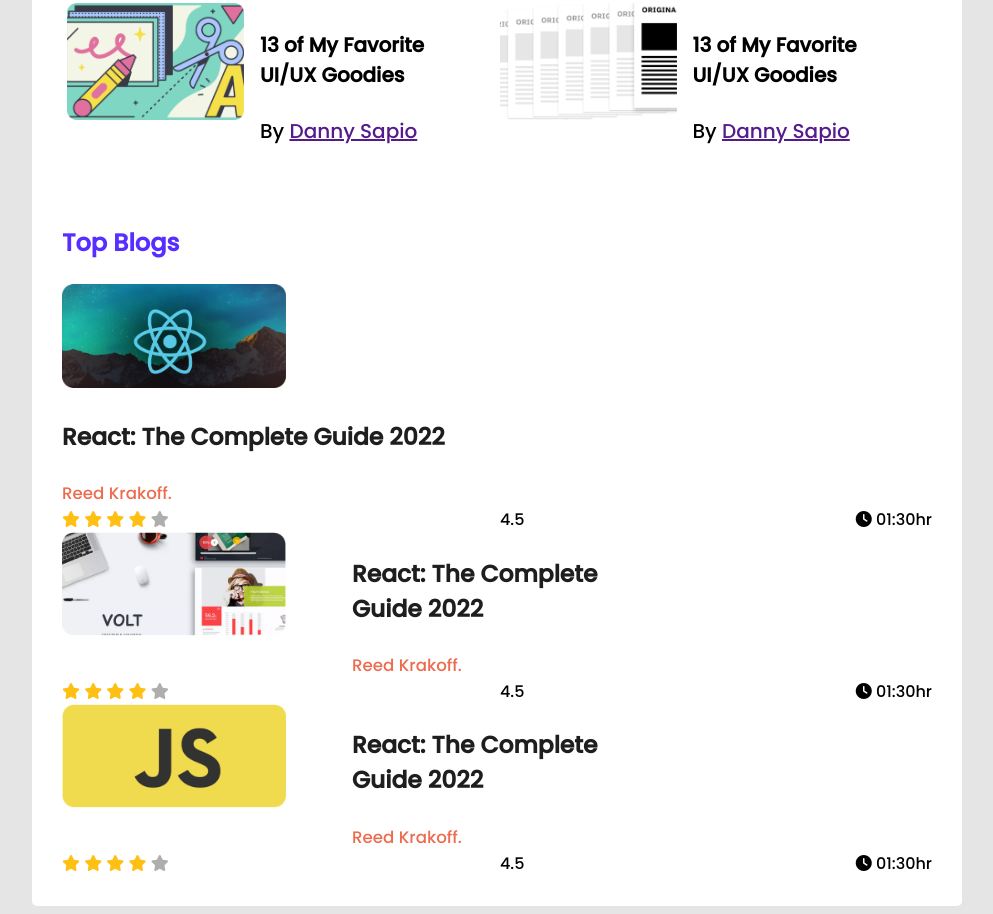
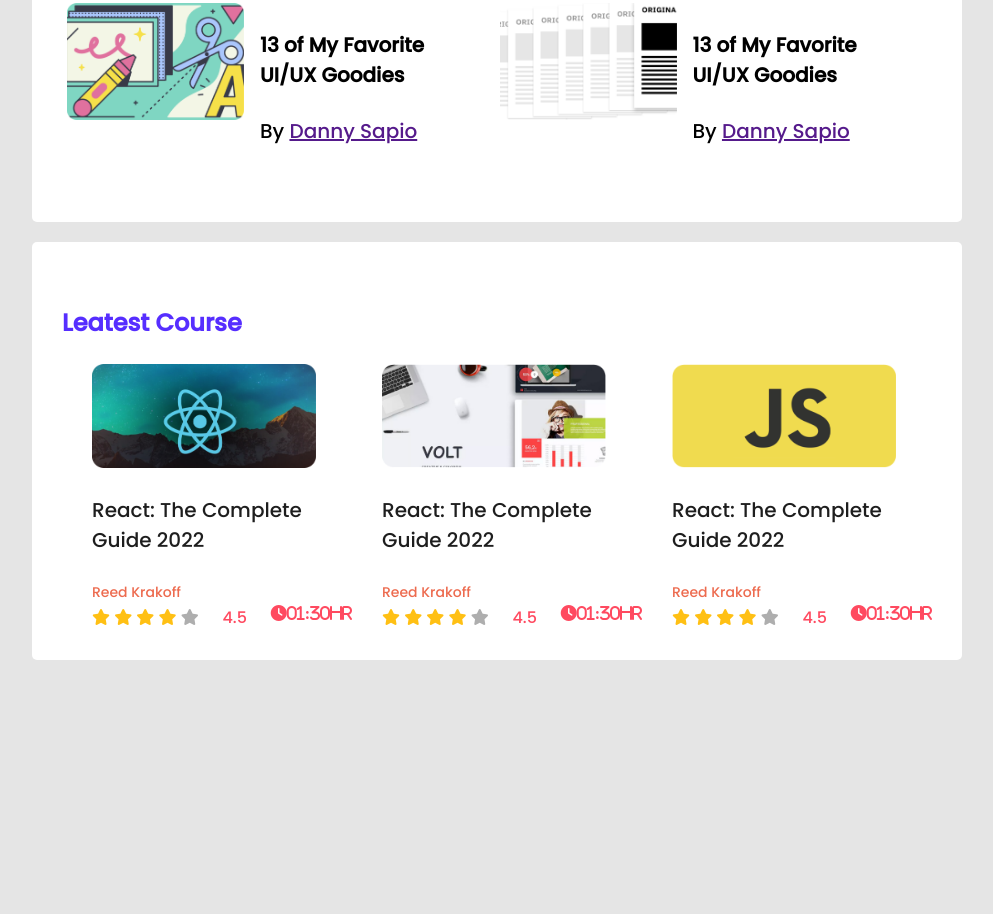
Before and after one commit to MdAnowar1/Players-Board, a plain HTML site: page index.html in a window 1280 px wide. Shown: the part 625-1539 px from the top of the page, without its empty margins (143-1136 px from the left). After the commit the page ends 1343 px from the top, so only its background shows below. Drawn offline with Linux system fonts and the light colour scheme.

Commit message:
leatest courses already done

```diff
--- a/index.html
+++ b/index.html
@@ -103,21 +103,25 @@
                 </article>
                </div>
             </div>
+        </section>
+    </main>
        <!-- ------------------
         latest course
         ------------------ -->
-            <article class="courses">
-                <h3 class="h3-title">Top Blogs</h3>
-         <div class="latest-course">
-            <div class="latest-img">
-                <img class="course-img" src="images/courses/course-1.png" alt="">
+        <section class="container-two">
+            <article class="last-article">
+              <h3 class="h3-title">Leatest Course</h3>
+              <div class="total-course">
+              <div class="per-course">
+                <div class="coures-img">
+                    <img class="images-size" src="images/courses/course-1.png" alt="">
                 </div>
-            <div class="course-title">
-                <h3>React: The Complete Guide 2022</h3>
-                <small>Reed Krakoff.</small>
+                <div class="paragraph">
+                    <p>React: The Complete Guide 2022
+                    </p>
+                    <small>Reed Krakoff</small>
                 </div>
-         </div>
-         <div class="star">
+                <div class="fonts-icon">
                     <div>
                     <i class="fa-solid fa-star filled"></i>
                     <i class="fa-solid fa-star filled"></i>
@@ -126,23 +130,18 @@
                     <i class="fa-solid fa-star empty"></i>
                     </div>
                             <span>4.5</span>
-                <div class="course-time">
-                  <i class="fa-solid fa-clock"></i>
-                  01:30hr
+                        <i class="fa-solid fa-clock sizing">01:30hr</i>
                 </div>
               </div>
+              <div class="per-course">
+                <div class="coures-img">
+                    <img class="images-size" src="images/courses/course-2.png" alt="">
                 </div>
-    <div class="latest-course">
-        <div class="main-course">
-            <div class="latest-img">
-                <img class="course-img" src="images/courses/course-2.png" alt="">
+                <div class="paragraph">
+                    <p>React: The Complete Guide 2022</p>
+                    <small>Reed Krakoff</small>
                 </div>
-            <div class="course-title">
-                <h3>React: The Complete Guide 2022</h3>
-                <small>Reed Krakoff.</small>
-            </div>
-         </div>
-         <div class="star">
+                <div class="fonts-icon">
                     <div>
                     <i class="fa-solid fa-star filled"></i>
                     <i class="fa-solid fa-star filled"></i>
@@ -151,23 +150,18 @@
                     <i class="fa-solid fa-star empty"></i>
                     </div>
                         <span>4.5</span>
-                <div class="course-time">
-                  <i class="fa-solid fa-clock"></i>
-                  01:30hr
+                        <i class="fa-solid fa-clock sizing">01:30hr</i>
                 </div>
               </div>
+              <div class="per-course">
+                <div class="coures-img">
+                    <img class="images-size" src="images/courses/course-3.png" alt="">
                 </div>
-    <div class="latest-course">
-        <div class="main-course">
-            <div class="latest-img">
-                <img class="course-img" src="images/courses/course-3.png" alt="">
+                <div class="paragraph">
+                    <p>React: The Complete Guide 2022</p>
+                    <small>Reed Krakoff</small>
                 </div>
-            <div class="course-title">
-                <h3>React: The Complete Guide 2022</h3>
-                <small>Reed Krakoff.</small>
-            </div>
-         </div>
-         <div class="star">
+                <div class="fonts-icon">
                     <div>
                     <i class="fa-solid fa-star filled"></i>
                     <i class="fa-solid fa-star filled"></i>
@@ -176,13 +170,11 @@
                     <i class="fa-solid fa-star empty"></i>
                     </div>
                         <span>4.5</span>
-                <div class="course-time">
-                  <i class="fa-solid fa-clock"></i>
-                  01:30hr
+                        <i class="fa-solid fa-clock sizing">01:30hr</i>
+                </div>
               </div>
               </div>
             </article>
           </section>
-    </main>
 </body>
 </html>
--- a/styles/style.css
+++ b/styles/style.css
@@ -12,9 +12,7 @@
     padding: 30px;
     border-radius: 5px;
 }
-.players-demo{
 
-}
 .h3-title{
     color: #562EFF;
     font-size: 24px;
@@ -70,15 +68,39 @@
     font-size: 20px;
     color: #000000;
 }
-.course-img{
+/* -----------------------
+start courses part
+----------------------- */
+.container-two{
+    display: flex;
+    justify-content: center;
+    padding-top: 20px;
+    padding-bottom: 50px;
+
+}
+.last-article{
+    background-color: #FFFFFF;
+    width: 870px;
+    border-radius: 5px;
+    padding: 30px;
+}
+.total-course{
+    display: grid;
+    grid-template-columns: repeat(3, 1fr);
+}
+.per-course{
+    padding-left: 30px;
+}
+.images-size{
     width: 224px;
     height: 104px;
 }
-.course-title{
+.paragraph{
     font-size: 20px;
     color: #1E1E1E;
 }
 small{
+    font-size: 14px;
     color: #ED6B4F;
 }
 .fa-star.filled{
@@ -92,7 +114,22 @@
     align-items: center;
     justify-content: space-between;
 }
-.main-course{
+/* .main-course{
     display: grid;
     grid-template-columns: repeat(3, 1fr);
+} */
+.fonts-icon{
+    display: flex;
+    justify-content: space-between;
 }
+.timing-hrs span{
+    padding-left: 30px;
+}
+span{
+    color:  #FF4A60;
+    font-size: 16px;
+}
+.fa-clock.sizing{
+    color:  #FF4A60;
+    font-size: 16px;
+}
```
Lines whose indentation alone changed are shown as unchanged.
